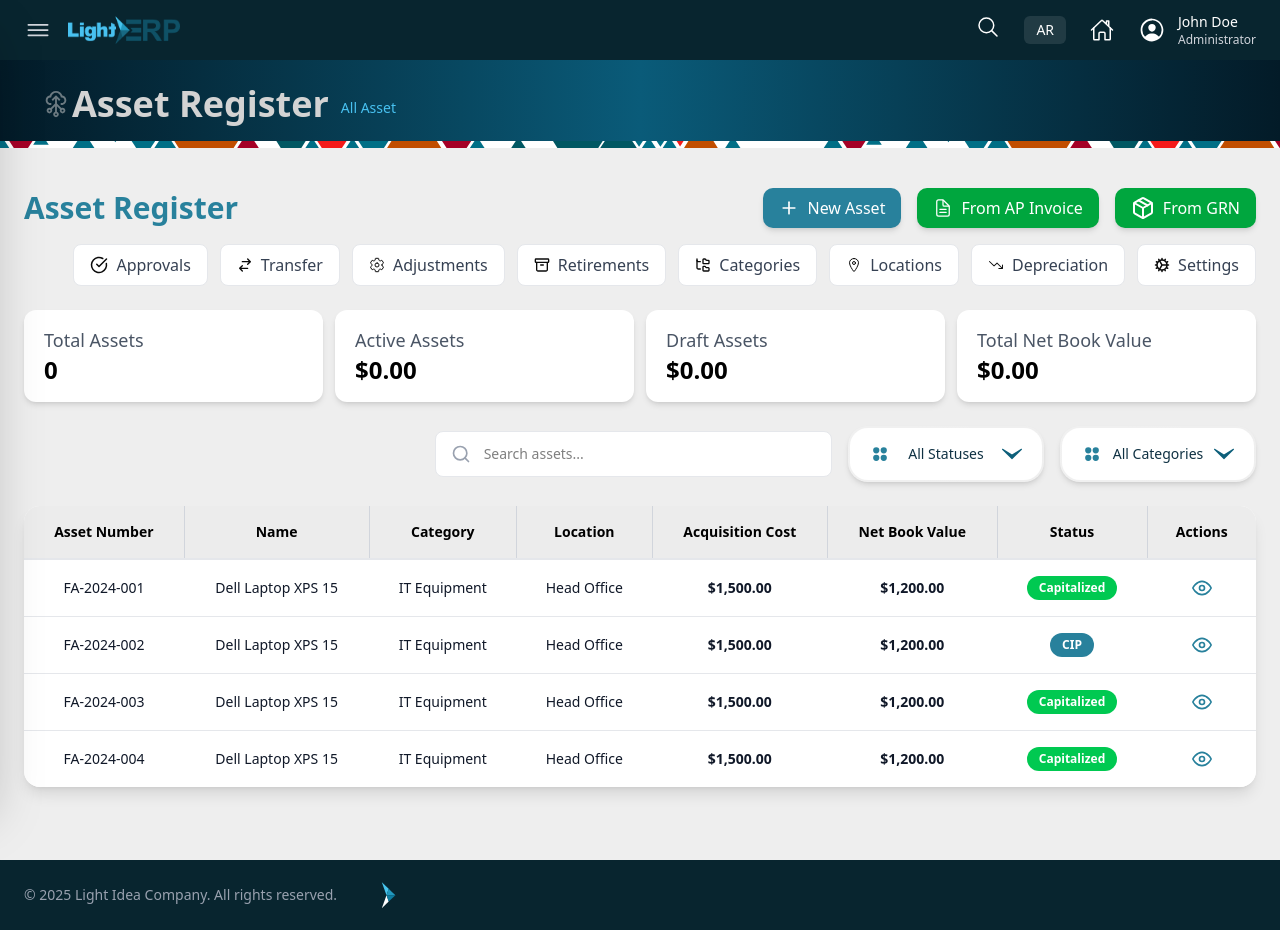
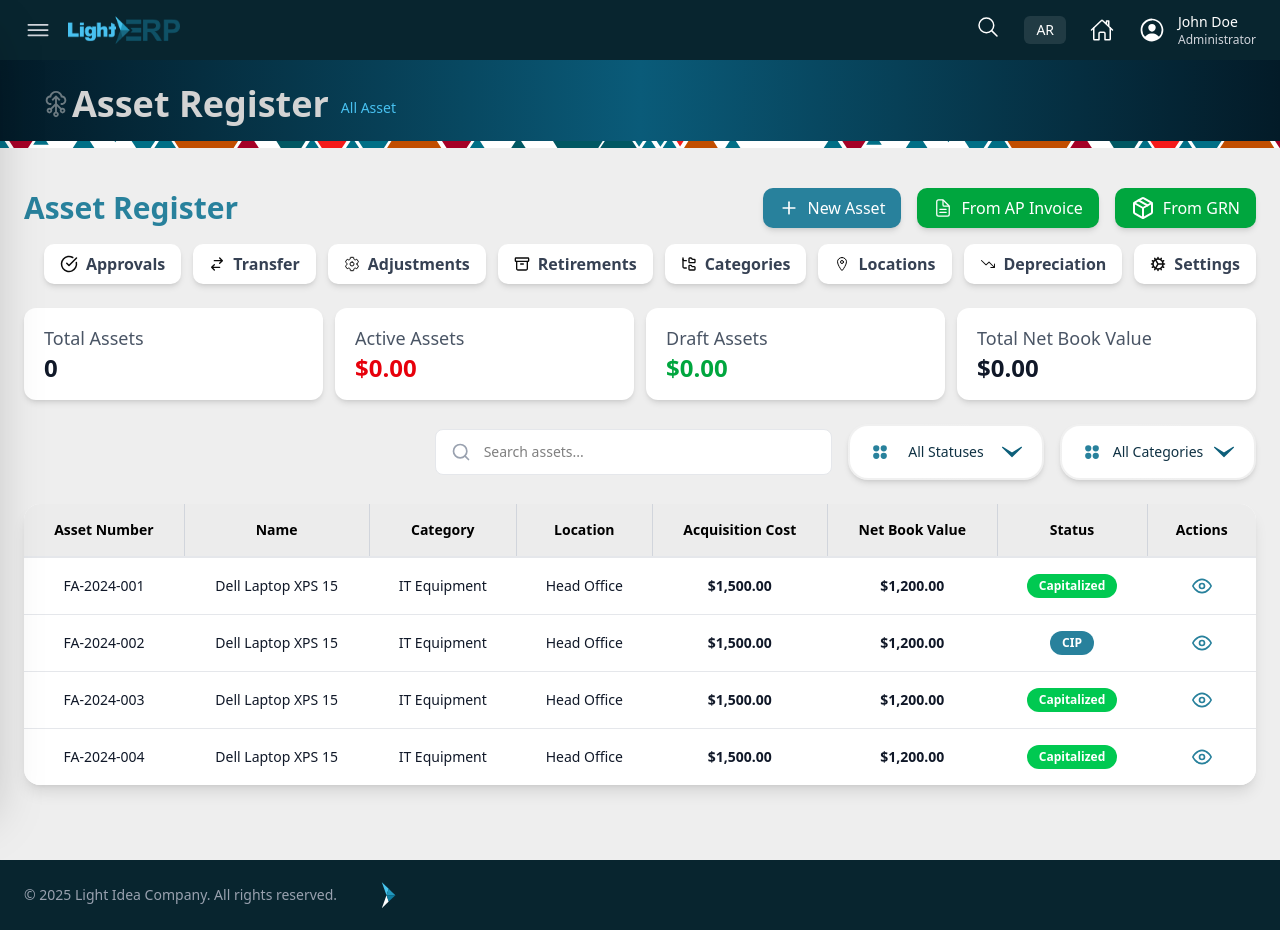
Before and after one commit to Ahmed-Sallam22/lighterb, a React (Vite) app: page /assets in a window 1280 px wide. Built offline with nearby package versions, Linux system fonts and the light colour scheme.

Commit message:
added tailwind-merge package and created reusable Button, SearchInput, and StatisticsCard components, move sample asset data to a separate file for better organization

```diff
--- a/package.json
+++ b/package.json
@@ -21,7 +21,8 @@
     "react-icons": "^5.5.0",
     "react-redux": "^9.2.0",
     "react-router": "^7.9.6",
-    "react-toastify": "^11.0.5"
+    "react-toastify": "^11.0.5",
+    "tailwind-merge": "^3.4.0"
   },
   "devDependencies": {
     "@eslint/js": "^9.39.1",
--- /dev/null
+++ b/src/components/shared/Button.jsx
@@ -0,0 +1,19 @@
+import { twMerge } from 'tailwind-merge';
+
+function Button({ onClick, children, className, title, icon, ...props }) {
+	return (
+		<button
+			onClick={onClick}
+			className={twMerge(
+				'flex items-center gap-2 px-4 py-2 bg-[#28819C] text-white rounded-[10px] font-medium transition-colors shadow-md hover:shadow-lg',
+				className
+			)}
+			{...props}
+		>
+			{icon && <span className="flex items-center">{icon}</span>}
+			{title}
+			{children}
+		</button>
+	);
+}
+export default Button;
--- /dev/null
+++ b/src/components/shared/SearchInput.jsx
@@ -0,0 +1,41 @@
+import React from 'react';
+import { twMerge } from 'tailwind-merge';
+import { FiSearch } from 'react-icons/fi';
+
+function SearchInput({
+	value,
+	onChange,
+	placeholder = 'Search...',
+	className = '',
+	searchClassName = '',
+	inputClassName = '',
+}) {
+	return (
+		<div className={twMerge('relative flex-1', className)}>
+			<FiSearch
+				className={twMerge(
+					'absolute left-4 top-1/2 -translate-y-1/2 text-gray-400 text-xl pointer-events-none',
+					searchClassName
+				)}
+			/>
+
+			<input
+				type="text"
+				value={value}
+				onChange={onChange}
+				placeholder={placeholder}
+				className={twMerge(
+					`
+					w-full pl-12 pr-4 py-3
+					bg-white border border-gray-200 rounded-lg
+					focus:outline-none focus:ring-2 focus:ring-[#28819C] focus:border-transparent
+					text-sm
+				`,
+					inputClassName
+				)}
+			/>
+		</div>
+	);
+}
+
+export default SearchInput;
--- /dev/null
+++ b/src/components/shared/StatisticsCard.jsx
@@ -0,0 +1,38 @@
+import React from 'react';
+import { twMerge } from 'tailwind-merge';
+
+function StatisticsCard({
+	title,
+	value,
+	icon,
+	cardClassName = '',
+	titleClassName = '',
+	valueClassName = '',
+	iconClassName = '',
+}) {
+	return (
+		<div
+			className={twMerge(
+				'bg-white rounded-xl shadow-md px-5 py-4 hover:shadow-lg transition-shadow relative overflow-hidden',
+				cardClassName
+			)}
+		>
+			<div className="flex flex-row justify-between items-center">
+				<div>
+					<p className={twMerge('text-[#4A5565] text-lg font-medium', titleClassName)}>{title}</p>
+
+					<p className={twMerge('text-2xl font-semibold', valueClassName)}>{value}</p>
+				</div>
+
+				{/* Render icon only if passed */}
+				{icon && (
+					<div className={twMerge('p-3 rounded-lg flex items-center justify-center', iconClassName)}>
+						{icon}
+					</div>
+				)}
+			</div>
+		</div>
+	);
+}
+
+export default StatisticsCard;
--- /dev/null
+++ b/src/dummyData/assetsData.js
@@ -0,0 +1,38 @@
+export const sampleData = [
+	{
+		assetNumber: 'FA-2024-001',
+		name: 'Dell Laptop XPS 15',
+		category: 'IT Equipment',
+		location: 'Head Office',
+		acquisitionCost: '$1,500.00',
+		netBookValue: '$1,200.00',
+		status: 'Capitalized',
+	},
+	{
+		assetNumber: 'FA-2024-002',
+		name: 'Dell Laptop XPS 15',
+		category: 'IT Equipment',
+		location: 'Head Office',
+		acquisitionCost: '$1,500.00',
+		netBookValue: '$1,200.00',
+		status: 'CIP',
+	},
+	{
+		assetNumber: 'FA-2024-003',
+		name: 'Dell Laptop XPS 15',
+		category: 'IT Equipment',
+		location: 'Head Office',
+		acquisitionCost: '$1,500.00',
+		netBookValue: '$1,200.00',
+		status: 'Capitalized',
+	},
+	{
+		assetNumber: 'FA-2024-004',
+		name: 'Dell Laptop XPS 15',
+		category: 'IT Equipment',
+		location: 'Head Office',
+		acquisitionCost: '$1,500.00',
+		netBookValue: '$1,200.00',
+		status: 'Capitalized',
+	},
+];
--- a/src/pages/Assets/index.jsx
+++ b/src/pages/Assets/index.jsx
@@ -1,20 +1,24 @@
-import React, { useState, useEffect } from "react";
-import { toast } from "react-toastify";
-import { FiDollarSign, FiPlus, FiSearch, FiEye, FiEdit } from "react-icons/fi";
-import PageHeader from "../../components/shared/PageHeader";
-import FloatingLabelSelect from "../../components/shared/FloatingLabelSelect";
-import RequisitionsHeadIcon from "../../ui/icons/RequisitionsHeadIcon";
-import { IoDocumentTextOutline, IoLocationOutline, IoSettingsOutline } from "react-icons/io5";
-import { useTranslation } from "react-i18next";
-import DoneIcon from "../../ui/icons/DoneIcon";
-import { HiOutlineSwitchHorizontal } from "react-icons/hi";
-import { IoIosTrendingDown } from "react-icons/io";
-import { PiGearFineBold } from "react-icons/pi";
-import BoxIcon from "../../ui/icons/BoxIcon";
-import DirectoriesIcon from "../../ui/icons/DirectoriesIcon";
-import { PiCirclesFourFill } from "react-icons/pi";
-import Table from "../../components/shared/Table";
-import BoxesIcon from "../../ui/icons/BoxesIcon";
+import { useState, useEffect } from 'react';
+import { toast } from 'react-toastify';
+import { FiPlus, FiSearch, FiEye, FiEdit } from 'react-icons/fi';
+import PageHeader from '../../components/shared/PageHeader';
+import FloatingLabelSelect from '../../components/shared/FloatingLabelSelect';
+import RequisitionsHeadIcon from '../../ui/icons/RequisitionsHeadIcon';
+import { IoDocumentTextOutline, IoLocationOutline, IoSettingsOutline } from 'react-icons/io5';
+import { useTranslation } from 'react-i18next';
+import DoneIcon from '../../ui/icons/DoneIcon';
+import { HiOutlineSwitchHorizontal } from 'react-icons/hi';
+import { IoIosTrendingDown } from 'react-icons/io';
+import { PiGearFineBold } from 'react-icons/pi';
+import BoxIcon from '../../ui/icons/BoxIcon';
+import DirectoriesIcon from '../../ui/icons/DirectoriesIcon';
+import { PiCirclesFourFill } from 'react-icons/pi';
+import Table from '../../components/shared/Table';
+import BoxesIcon from '../../ui/icons/BoxesIcon';
+import Button from '../../components/shared/Button';
+import StatisticsCard from '../../components/shared/StatisticsCard';
+import SearchInput from '../../components/shared/SearchInput';
+import { sampleData } from '../../dummyData/assetsData';
 
 const AssetsPage = () => {
 	const { t } = useTranslation();
@@ -24,50 +28,12 @@ const AssetsPage = () => {
 	);
 
 	const [filters, setFilters] = useState({
-		search: "",
-		status: "All Statuses",
-		category: "All Categories",
+		search: '',
+		status: 'All Statuses',
+		category: 'All Categories',
 	});
 
 	// Sample asset data
-	const sampleData = [
-		{
-			assetNumber: "FA-2024-001",
-			name: "Dell Laptop XPS 15",
-			category: "IT Equipment",
-			location: "Head Office",
-			acquisitionCost: "$1,500.00",
-			netBookValue: "$1,200.00",
-			status: "Capitalized",
-		},
-		{
-			assetNumber: "FA-2024-002",
-			name: "Dell Laptop XPS 15",
-			category: "IT Equipment",
-			location: "Head Office",
-			acquisitionCost: "$1,500.00",
-			netBookValue: "$1,200.00",
-			status: "CIP",
-		},
-		{
-			assetNumber: "FA-2024-003",
-			name: "Dell Laptop XPS 15",
-			category: "IT Equipment",
-			location: "Head Office",
-			acquisitionCost: "$1,500.00",
-			netBookValue: "$1,200.00",
-			status: "Capitalized",
-		},
-		{
-			assetNumber: "FA-2024-004",
-			name: "Dell Laptop XPS 15",
-			category: "IT Equipment",
-			location: "Head Office",
-			acquisitionCost: "$1,500.00",
-			netBookValue: "$1,200.00",
-			status: "Capitalized",
-		},
-	];
 
 	useEffect(() => {
 		if (error) {
@@ -77,56 +43,54 @@ const AssetsPage = () => {
 
 	const statCards = [
 		{
-			title: t("assets.stats.totalAssets"),
+			title: t('assets.stats.totalAssets'),
 			value: statistics?.totalLines || 0,
 
-			valueColor: "text-gray-900",
+			valueColor: 'text-gray-900',
 		},
 		{
-			title: t("assets.stats.activeAssets"),
+			title: t('assets.stats.activeAssets'),
 			value: `$${(statistics?.totalDebits || 0).toFixed(2)}`,
-			valueColor: "text-red-600",
+			valueColor: 'text-red-600',
 		},
 		{
-			title: t("assets.stats.draftAssets"),
+			title: t('assets.stats.draftAssets'),
 			value: `$${(statistics?.totalCredits || 0).toFixed(2)}`,
 
-			valueColor: "text-green-600",
+			valueColor: 'text-green-600',
 		},
 		{
-			title: t("assets.stats.totalNetBookValue"),
+			title: t('assets.stats.totalNetBookValue'),
 			value: `$${(statistics?.totalBalance || 0).toFixed(2)}`,
-			valueColor: "text-gray-900",
+			valueColor: 'text-gray-900',
 		},
 	];
 
 	const statusOptions = [
-		{ value: "All Statuses", label: t("assets.status.allStatuses") },
-		{ value: "capitalized", label: t("assets.status.capitalized") },
-		{ value: "cip", label: t("assets.status.cip") },
-		{ value: "draft", label: t("assets.status.draft") },
-		{ value: "retired", label: t("assets.status.retired") },
+		{ value: 'All Statuses', label: t('assets.status.allStatuses') },
+		{ value: 'capitalized', label: t('assets.status.capitalized') },
+		{ value: 'cip', label: t('assets.status.cip') },
+		{ value: 'draft', label: t('assets.status.draft') },
+		{ value: 'retired', label: t('assets.status.retired') },
 	];
 	const categoryOptions = [
-		{ value: "All Categories", label: t("assets.filters.allCategories") },
-		{ value: "office", label: t("assets.filters.office") },
-		{ value: "electronics", label: t("assets.filters.electronics") },
-		{ value: "furniture", label: t("assets.filters.furniture") },
-		{ value: "itEquipment", label: t("assets.filters.itEquipment") },
+		{ value: 'All Categories', label: t('assets.filters.allCategories') },
+		{ value: 'office', label: t('assets.filters.office') },
+		{ value: 'electronics', label: t('assets.filters.electronics') },
+		{ value: 'furniture', label: t('assets.filters.furniture') },
+		{ value: 'itEquipment', label: t('assets.filters.itEquipment') },
 	];
 
 	const actions = [
-		{ label: t("assets.approvals"), icon: <DoneIcon color="#0A0A0A" width={18} height={18} /> },
-		{ label: t("assets.transfer"), icon: <HiOutlineSwitchHorizontal color="#0A0A0A" /> },
-		{ label: t("assets.adjustments"), icon: <IoSettingsOutline color="#0A0A0A" /> },
-		{ label: t("assets.retirements"), icon: <BoxesIcon /> },
-		{ label: t("assets.categories"), icon: <DirectoriesIcon /> },
-		{ label: t("assets.locations"), icon: <IoLocationOutline color="#0A0A0A" /> },
-		{ label: t("assets.depreciation"), icon: <IoIosTrendingDown color="#0A0A0A" /> },
-		{ label: t("assets.settings"), icon: <PiGearFineBold color="#0A0A0A" /> },
+		{ label: t('assets.approvals'), icon: <DoneIcon color="#0A0A0A" width={18} height={18} /> },
+		{ label: t('assets.transfer'), icon: <HiOutlineSwitchHorizontal color="#0A0A0A" /> },
+		{ label: t('assets.adjustments'), icon: <IoSettingsOutline color="#0A0A0A" /> },
+		{ label: t('assets.retirements'), icon: <BoxesIcon /> },
+		{ label: t('assets.categories'), icon: <DirectoriesIcon /> },
+		{ label: t('assets.locations'), icon: <IoLocationOutline color="#0A0A0A" /> },
+		{ label: t('assets.depreciation'), icon: <IoIosTrendingDown color="#0A0A0A" /> },
+		{ label: t('assets.settings'), icon: <PiGearFineBold color="#0A0A0A" /> },
 	];
-	const baseBtn =
-		"flex items-center gap-2 px-4 py-2 bg-white border border-gray-200 rounded-lg hover:bg-gray-50 transition-colors text-gray-700 font-medium";
 
 	const handleFilterChange = (name, value) => {
 		setFilters(prev => ({
@@ -135,53 +99,51 @@ const AssetsPage = () => {
 		}));
 	};
 
-
-
-	const handleView = (_row) => {
+	const handleView = _row => {
 		// TODO: Implement view asset functionality
 	};
 
 	const columns = [
 		{
-			header: t("assets.table.assetNumber"),
-			accessor: "assetNumber",
+			header: t('assets.table.assetNumber'),
+			accessor: 'assetNumber',
 		},
 		{
-			header: t("assets.table.name"),
-			accessor: "name",
+			header: t('assets.table.name'),
+			accessor: 'name',
 		},
 		{
-			header: t("assets.table.category"),
-			accessor: "category",
+			header: t('assets.table.category'),
+			accessor: 'category',
 		},
 		{
-			header: t("assets.table.location"),
-			accessor: "location",
+			header: t('assets.table.location'),
+			accessor: 'location',
 		},
 		{
-			header: t("assets.table.acquisitionCost"),
-			accessor: "acquisitionCost",
+			header: t('assets.table.acquisitionCost'),
+			accessor: 'acquisitionCost',
 			render: value => <span className="font-semibold">{value}</span>,
 		},
 		{
-			header: t("assets.table.netBookValue"),
-			accessor: "netBookValue",
+			header: t('assets.table.netBookValue'),
+			accessor: 'netBookValue',
 			render: value => <span className="font-semibold">{value}</span>,
 		},
 		{
-			header: t("assets.table.status"),
-			accessor: "status",
+			header: t('assets.table.status'),
+			accessor: 'status',
 			render: value => {
 				const statusColors = {
-					Capitalized: "bg-green-500 text-white",
-					CIP: "bg-[#28819C] text-white",
-					Draft: "bg-gray-100 text-gray-800",
-					Retired: "bg-red-100 text-red-800",
+					Capitalized: 'bg-green-500 text-white',
+					CIP: 'bg-[#28819C] text-white',
+					Draft: 'bg-gray-100 text-gray-800',
+					Retired: 'bg-red-100 text-red-800',
 				};
 				return (
 					<span
 						className={`px-3 py-1 rounded-full text-xs font-semibold ${
-							statusColors[value] || "bg-gray-100 text-gray-800"
+							statusColors[value] || 'bg-gray-100 text-gray-800'
 						}`}
 					>
 						{value}
@@ -190,8 +152,8 @@ const AssetsPage = () => {
 			},
 		},
 		{
-			header: t("assets.table.actions"),
-			accessor: "actions",
+			header: t('assets.table.actions'),
+			accessor: 'actions',
 			render: (value, row) => (
 				<button
 					onClick={() => handleView(row)}
@@ -207,87 +169,74 @@ const AssetsPage = () => {
 		<div className="min-h-screen bg-[#EEEEEE]">
 			{/* Header */}
 			<PageHeader
-				title={t("assets.title")}
-				subtitle={t("assets.subtitle")}
+				title={t('assets.title')}
+				subtitle={t('assets.subtitle')}
 				icon={<RequisitionsHeadIcon width={32} height={30} className="text-[#28819C]" />}
 			/>
 
 			<div className="p-6">
 				<div className=" py-4 flex justify-between items-center">
-					<h1 className="text-3xl font-semibold text-[#28819C]">{t("assets.title")}</h1>
+					<h1 className="text-3xl font-semibold text-[#28819C]">{t('assets.title')}</h1>
 					<div className="flex items-center gap-4">
-						<button
-							onClick={() => {/* TODO: Create Asset */}}
-							className="flex items-center gap-2 px-4 py-2 bg-[#28819C] text-white rounded-[10px] hover:bg-[#206b82] font-medium transition-colors shadow-md hover:shadow-lg"
-						>
-							<FiPlus className="text-xl" />
-							{t("assets.newAsset")}
-						</button>
+						<Button
+							onClick={() => {
+								// TODO: Implement new asset functionality
+							}}
+							icon={<FiPlus className="text-xl" />}
+							title={t('assets.newAsset')}
+						/>
 
-						<button
-							onClick={() => {/* TODO: From AP Invoice */}}
-							className="flex items-center gap-2 px-4 py-2 bg-[#00A63E] text-white rounded-[10px] hover:bg-[#206b82] font-medium transition-colors shadow-md hover:shadow-lg"
-						>
-							<IoDocumentTextOutline className="text-xl" />
-							{t("assets.fromAPInvoice")}
-						</button>
-						<button
-							onClick={() => {/* TODO: From GRN */}}
-							className="flex items-center gap-2 px-4 py-2 bg-[#00A63E] text-white rounded-[10px] hover:bg-[#206b82] font-medium transition-colors shadow-md hover:shadow-lg"
-						>
-							<BoxIcon />
-							{t("assets.fromGRN")}
-						</button>
+						<Button
+							onClick={() => {
+								// TODO: Implement add from AP invoice functionality
+							}}
+							icon={<IoDocumentTextOutline className="text-xl" />}
+							title={t('assets.fromAPInvoice')}
+							className="bg-[#00A63E] hover:bg-[#029839] text-white"
+						/>
+
+						<Button
+							onClick={() => {
+								// TODO: Implement add from GRN functionality
+							}}
+							icon={<BoxIcon />}
+							title={t('assets.fromGRN')}
+							className="bg-[#00A63E] hover:bg-[#029839] text-white"
+						/>
 					</div>
 				</div>
 
 				<div className="flex flex-wrap items-center gap-3 justify-end">
 					{actions.map(({ label, icon }) => (
-						<button key={label} className={baseBtn}>
-							{icon}
-							<span>{label}</span>
-						</button>
+						<Button
+							key={label}
+							onClick={() => {}}
+							className={'bg-white hover:bg-gray-50 transition-colors text-gray-700 font-semibold'}
+							title={label}
+							icon={icon}
+						/>
 					))}
 				</div>
 
 				<div className="mx-auto py-6 space-y-6">
-					{/* Statistics Cards */}
 					<div className="grid grid-cols-1 md:grid-cols-2 lg:grid-cols-4 gap-3">
 						{statCards?.map(card => (
-							<div
-								key={card.title}
-								className="bg-white rounded-xl shadow-md px-5 py-4 hover:shadow-lg transition-shadow relative overflow-hidden"
-							>
-								<div className="relative flex flex-row justify-between items-center">
-									<div className="">
-										<p className="text-[#4A5565] text-lg font-medium">{card.title}</p>
-										<p className={`text-2xl font-semibold `}>{card.value}</p>
-									</div>
-									<div className={`p-3 rounded-lg ${card.iconBg} flex items-center justify-center`}>
-										{card.icon}
-									</div>
-								</div>
-							</div>
+							<StatisticsCard title={card.title} value={card.value} valueClassName={card.valueColor} />
 						))}
 					</div>
 
 					<div className="flex justify-end">
 						<div className="flex flex-col md:flex-row md:items-center gap-4 w-full md:w-2/3">
-							<div className="relative flex-1">
-								<FiSearch className="absolute left-4 top-1/2 transform -translate-y-1/2 text-gray-400 text-xl" />
-								<input
-									type="text"
-									value={filters.search}
-									onChange={e => handleFilterChange("search", e.target.value)}
-									placeholder={t("assets.searchPlaceholder")}
-									className="w-full pl-12 pr-4 py-3 bg-white border border-gray-200 rounded-lg focus:outline-none focus:ring-2 focus:ring-[#28819C] focus:border-transparent text-sm"
-								/>
-							</div>
+							<SearchInput
+								value={filters.search}
+								onChange={e => handleFilterChange('search', e.target.value)}
+								placeholder={t('assets.searchPlaceholder')}
+							/>
 							<div className="flex items-center gap-4">
 								<FloatingLabelSelect
 									id="status"
 									value={filters.status}
-									onChange={e => handleFilterChange("status", e.target.value)}
+									onChange={e => handleFilterChange('status', e.target.value)}
 									options={statusOptions}
 									icon={<PiCirclesFourFill className="text-[#28819C]" size={20} />}
 									buttonClassName="min-w-[12rem]"
@@ -295,7 +244,7 @@ const AssetsPage = () => {
 								<FloatingLabelSelect
 									id="category"
 									value={filters.category}
-									onChange={e => handleFilterChange("category", e.target.value)}
+									onChange={e => handleFilterChange('category', e.target.value)}
 									options={categoryOptions}
 									icon={<PiCirclesFourFill className="text-[#28819C]" size={20} />}
 									buttonClassName="min-w-[12rem]"
@@ -313,7 +262,7 @@ const AssetsPage = () => {
 						<Table
 							columns={columns}
 							data={sampleData}
-							emptyMessage={t("assets.emptyMessage")}
+							emptyMessage={t('assets.emptyMessage')}
 							showActions={false}
 						/>
 					)}
```
Also changed, not shown: 1 other file (tests, documents, lock files or other folders).
